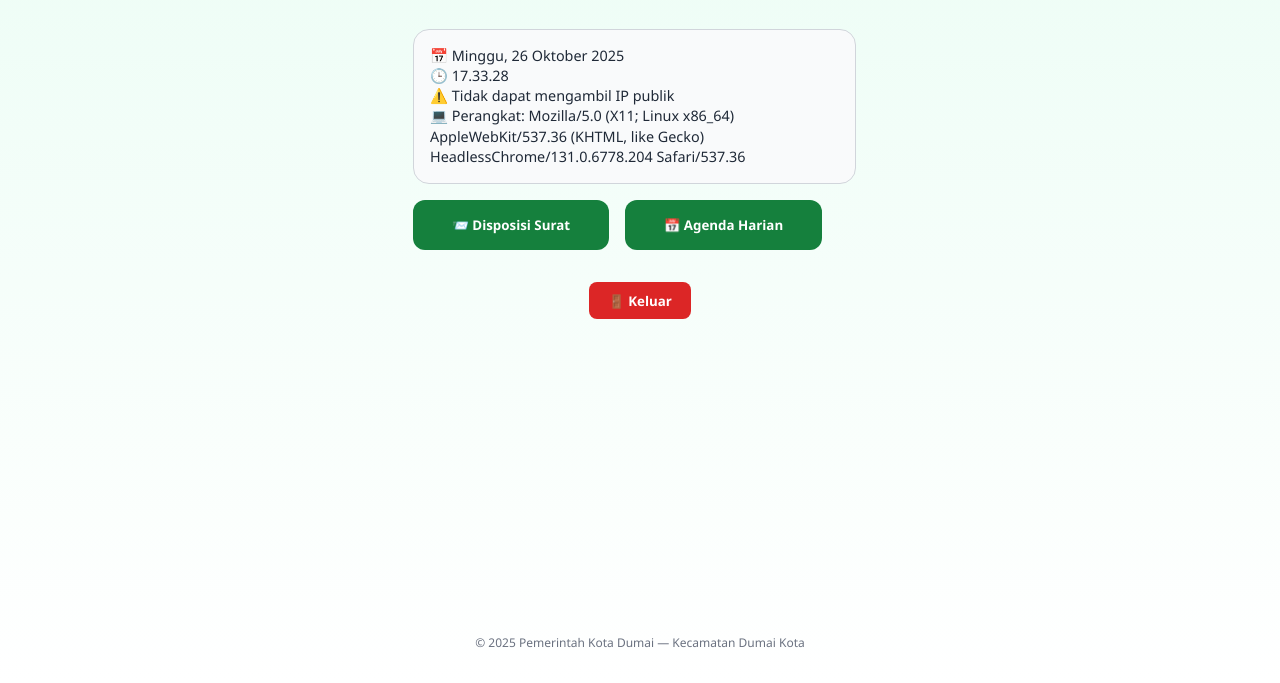
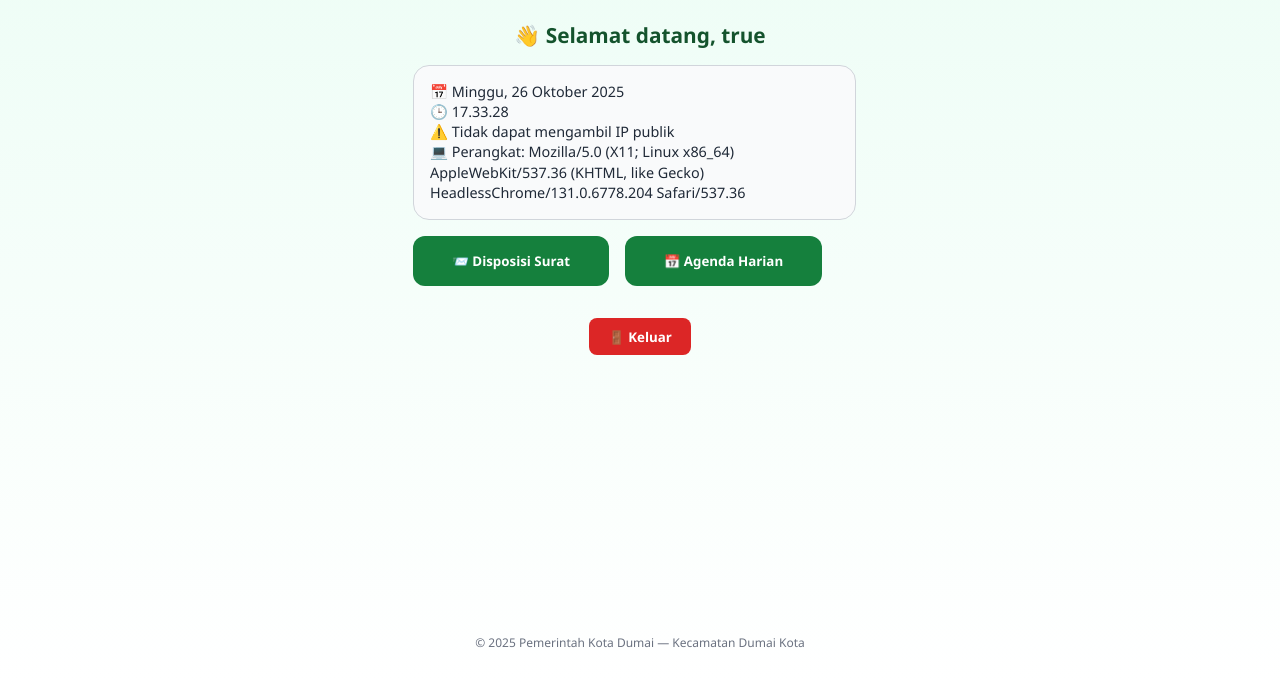
Before and after one commit to arthadtammy/arthadtammy.github.io, a plain HTML site: page index.html in a window 1280 px wide. Shown: the part 117-800 px from the top of the page. Drawn offline with Linux system fonts and the light colour scheme; no server answers; sample sign-in values are in the browser's storage.

Commit message:
add style

```diff
--- a/css/style.css
+++ b/css/style.css
@@ -176,3 +176,12 @@ footer {
   font-size: 0.75rem;
   color: #6b7280;
 }
+
+/* === Sambutan User === */
+.welcome-text {
+  color: #14532d;
+  font-size: 1.3rem;
+  font-weight: 700;
+  margin: 0.5rem 0;
+  text-align: center;
+}
--- a/index.html
+++ b/index.html
@@ -16,6 +16,9 @@
   </header>
 
   <main>
+    <!-- ✅ Tambahan sambutan user -->
+    <h2 id="welcome" class="welcome-text"></h2>
+
     <div class="info-box">
       <p id="tanggal"></p>
       <p id="waktu"></p>
--- a/js/portal.js
+++ b/js/portal.js
@@ -9,6 +9,21 @@ const tanggalEl = document.getElementById("tanggal");
 const waktuEl = document.getElementById("waktu");
 const ipEl = document.getElementById("ip");
 const deviceEl = document.getElementById("device");
+const welcomeEl = document.getElementById("welcome");
+
+// ✅ Peta username ke nama/jabatan resmi
+const userMap = {
+  "cdk": "Tammy Arthadinata, S.STP,M.Si",
+  "camat": "Camat Dumai Kota",
+  "sekcam": "Sekretaris Kecamatan Dumai Kota",
+  "subagtu": "Sub Bagian Tata Usaha Dumai Kota"
+};
+
+// Tampilkan sambutan sesuai user
+if (user && welcomeEl) {
+  const displayName = userMap[user] || user;
+  welcomeEl.textContent = `👋 Selamat datang, ${displayName}`;
+}
 
 // Format tanggal dan waktu Indonesia
 function updateDateTime() {
```
